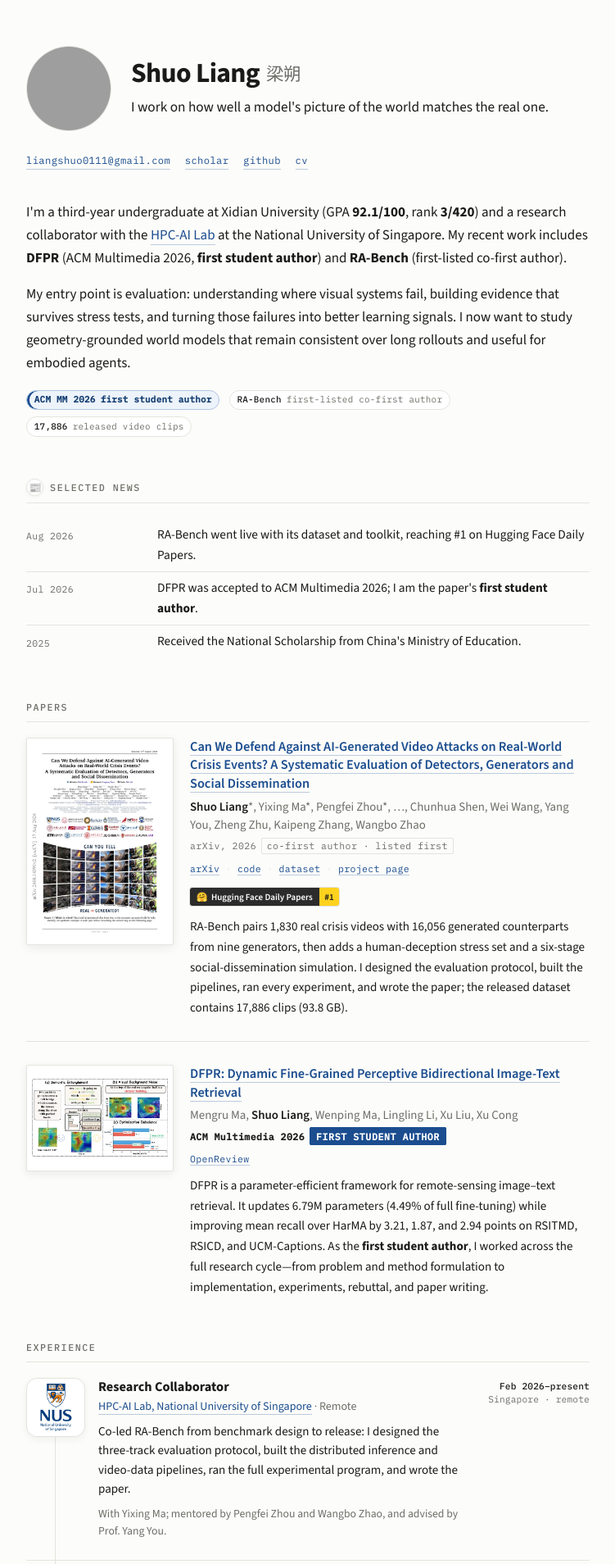
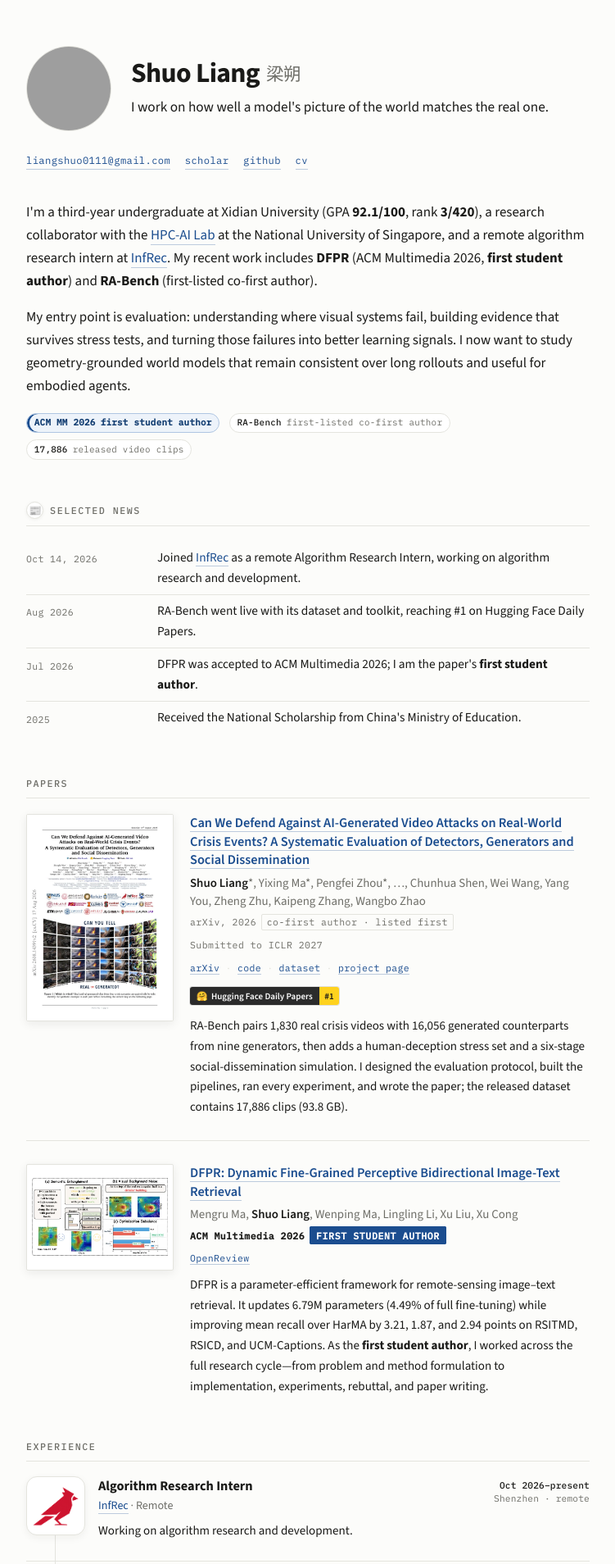
Before and after one commit to Shuo-Liang-0111/Shuo-Liang-0111.github.io, a plain HTML site: page index.html in a window 1280 px wide. Shown: the top 1908 px of the page at 82% size, without its empty margins (264-1015 px from the left). Drawn offline with nearby package versions, Linux system fonts and the light colour scheme; grey boxes are pictures that could not be loaded.

Commit message:
Add InfRec research internship and ICLR 2027 submission status

```diff
--- a/index.html
+++ b/index.html
@@ -174,6 +174,7 @@ a:focus-visible{outline:2px solid var(--link);outline-offset:2px;border-radius:2
   overflow:hidden;box-shadow:0 3px 10px rgba(30,29,25,.055);
 }
 .experience-mark img{display:block;width:100%;height:100%;object-fit:contain}
+.experience-mark.infrec img{width:82%;height:82%}
 .experience-mark.xidian img{width:86%;height:86%}
 .experience-mark.qd2 img{width:88%;height:88%}
 .experience-main h3{font-size:1.02rem;line-height:1.35;margin:.05rem 0 .12rem}
@@ -246,7 +247,7 @@ a:focus-visible{outline:2px solid var(--link);outline-offset:2px;border-radius:2
   </p>
 
   <section class="sec" aria-label="Introduction">
-    <p>I'm a third-year undergraduate at Xidian University (GPA <b>92.1/100</b>, rank <b>3/420</b>) and a research collaborator with the <a href="https://ai.comp.nus.edu.sg/">HPC-AI Lab</a> at the National University of Singapore. My recent work includes <b>DFPR</b> (ACM Multimedia 2026, <b>first student author</b>) and <b>RA-Bench</b> (first-listed co-first author).</p>
+    <p>I'm a third-year undergraduate at Xidian University (GPA <b>92.1/100</b>, rank <b>3/420</b>), a research collaborator with the <a href="https://ai.comp.nus.edu.sg/">HPC-AI Lab</a> at the National University of Singapore, and a remote algorithm research intern at <a href="https://www.cardinal-agi.com/">InfRec</a>. My recent work includes <b>DFPR</b> (ACM Multimedia 2026, <b>first student author</b>) and <b>RA-Bench</b> (first-listed co-first author).</p>
     <p>My entry point is evaluation: understanding where visual systems fail, building evidence that survives stress tests, and turning those failures into better learning signals. I now want to study geometry-grounded world models that remain consistent over long rollouts and useful for embodied agents.</p>
     <div class="proofline" aria-label="Selected research highlights">
       <span class="proof primary"><b>ACM MM 2026</b> first student author</span>
@@ -258,6 +259,7 @@ a:focus-visible{outline:2px solid var(--link);outline-offset:2px;border-radius:2
   <section class="sec">
     <h2 class="sec-h sec-h-news"><span class="news-emoji" aria-hidden="true">📰</span><span>Selected news</span></h2>
     <ul class="rows">
+      <li><time class="k" datetime="2026-10-14">Oct 14, 2026</time><span class="v2">Joined <a href="https://www.cardinal-agi.com/">InfRec</a> as a remote Algorithm Research Intern, working on algorithm research and development.</span></li>
       <li><span class="k">Aug 2026</span><span class="v2">RA-Bench went live with its dataset and toolkit, reaching #1 on Hugging Face Daily Papers.</span></li>
       <li><span class="k">Jul 2026</span><span class="v2">DFPR was accepted to ACM Multimedia 2026; I am the paper's <b>first student author</b>.</span></li>
       <li><span class="k">2025</span><span class="v2">Received the National Scholarship from China's Ministry of Education.</span></li>
@@ -275,6 +277,7 @@ a:focus-visible{outline:2px solid var(--link);outline-offset:2px;border-radius:2
         <p class="t"><a href="https://arxiv.org/abs/2608.14391">Can We Defend Against AI-Generated Video Attacks on Real-World Crisis Events? A Systematic Evaluation of Detectors, Generators and Social Dissemination</a></p>
         <p class="a"><b>Shuo Liang</b>*, Yixing Ma*, Pengfei Zhou*, …, Chunhua Shen, Wei Wang, Yang You, Zheng Zhu, Kaipeng Zhang, Wangbo Zhao</p>
         <p class="v">arXiv, 2026<span class="st">co-first author · listed first</span></p>
+        <p class="v">Submitted to ICLR 2027</p>
         <p class="links"><a href="https://arxiv.org/abs/2608.14391">arXiv</a><span class="dot">·</span><a href="https://github.com/Shuo-Liang-0111/RA-Bench">code</a><span class="dot">·</span><a href="https://huggingface.co/datasets/liangshuo0111/RA-Bench">dataset</a><span class="dot">·</span><a href="https://ra-bench-crisis-video.yxgma811120.chatgpt.site/">project page</a></p>
         <p class="paper-badge"><a class="hf-badge" href="https://huggingface.co/papers/2608.14391" aria-label="RA-Bench ranked number one on Hugging Face Daily Papers"><span class="label"><span class="icon" aria-hidden="true">🤗</span>Hugging Face Daily Papers</span><span class="rank">#1</span></a></p>
       </div>
@@ -298,6 +301,16 @@ a:focus-visible{outline:2px solid var(--link);outline-offset:2px;border-radius:2
   <section class="sec">
     <h2 class="sec-h">Experience</h2>
     <div class="experience-list">
+      <article class="experience">
+        <a class="experience-mark infrec" href="https://www.cardinal-agi.com/" aria-label="Visit InfRec's Cardinal AI website"><img src="images/experience-infrec.png" alt="InfRec / Cardinal AI logo" width="588" height="509" loading="lazy" decoding="async"></a>
+        <div class="experience-main">
+          <h3>Algorithm Research Intern</h3>
+          <p class="org"><a href="https://www.cardinal-agi.com/" title="深圳无尽递归智能科技有限公司">InfRec</a> · Remote</p>
+          <p>Working on algorithm research and development.</p>
+        </div>
+        <div class="experience-date"><b><time datetime="2026-10-14">Oct 2026</time>–present</b>Shenzhen · remote</div>
+      </article>
+
       <article class="experience">
         <div class="experience-mark nus"><img src="images/experience-nus.jpg" alt="National University of Singapore" width="180" height="242" loading="lazy"></div>
         <div class="experience-main">
@@ -373,7 +386,7 @@ a:focus-visible{outline:2px solid var(--link);outline-offset:2px;border-radius:2
 
   <p class="foot">
     One static file, no frameworks, no build step, no cookie banner.<br>
-    Last updated September 2026 · Shuo Liang
+    Last updated October 2026 · Shuo Liang
   </p>
 
 </main>
```
Also changed, not shown: images/experience-infrec.png (added), 1 other file.
